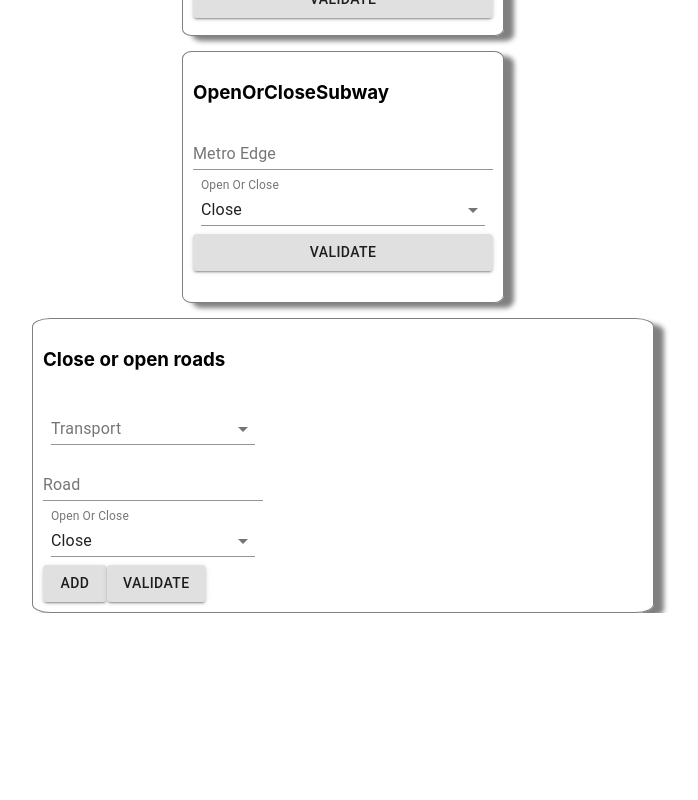
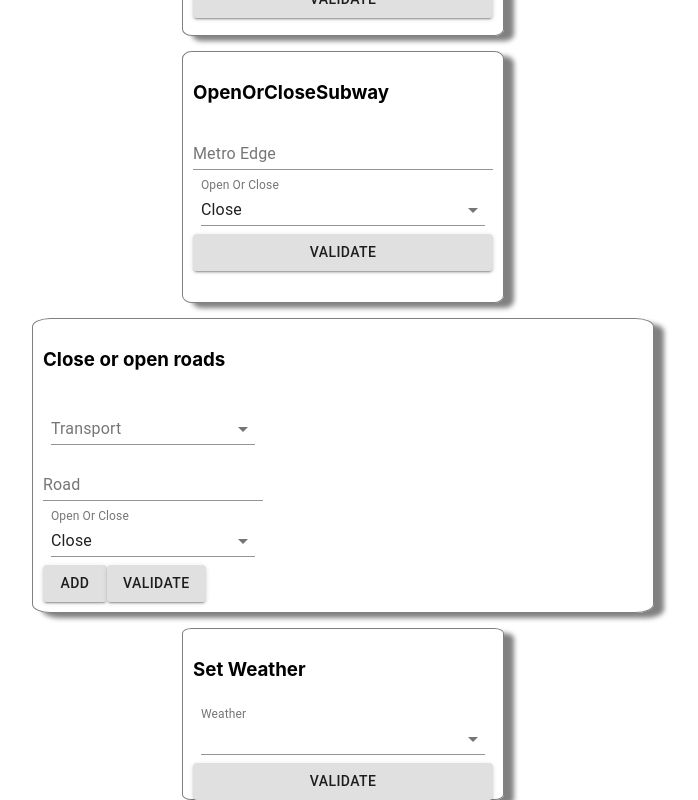
Before and after one commit to Degatien/HACKATHON-2020-RENAULT, a React (Create React App) app in the folder gm/: page / in a window 1280 px wide. Shown: the part 635-1435 px from the top of the page, without its empty margins (297-995 px from the left). Before the commit the page ends 1248 px from the top, so only its background shows below. Built offline with nearby package versions, Linux system fonts and the light colour scheme; what mqtt would draw is missing.

Commit message:
[GM] add change weather

```diff
--- a/gm/src/App.js
+++ b/gm/src/App.js
@@ -6,6 +6,7 @@ import ChangeTrafficCondition from "./Components/ChangeTrafficCondition";
 import mqttClient from "./api/mqttClient";
 import OpenOrCloseSubway from "./Components/OpenOrCloseSubway";
 import CloseOrOpenRoad from "./Components/CloseOrOpenRoad";
+import ChangeWeather from './Components/ChangeWeather'
 function App() {
   return (
     <div
@@ -25,6 +26,8 @@ function App() {
         updateMetroLine={mqttClient.updateMetroLine.bind(mqttClient)}
       />
       <CloseOrOpenRoad updateRoads={mqttClient.updateRoads.bind(mqttClient)} />
+      <ChangeWeather/>
+
     </div>
   );
 }
--- /dev/null
+++ b/gm/src/Components/ChangeWeather.js
@@ -0,0 +1,67 @@
+import React from "react";
+import { makeStyles } from "@material-ui/core/styles";
+import InputLabel from "@material-ui/core/InputLabel";
+import MenuItem from "@material-ui/core/MenuItem";
+import FormControl from "@material-ui/core/FormControl";
+import Select from "@material-ui/core/Select";
+import { TextField, Button } from "@material-ui/core";
+
+const useStyles = makeStyles(theme => ({
+  formControl: {
+    margin: theme.spacing(1),
+    minWidth: 120
+  },
+  selectEmpty: {
+    marginTop: theme.spacing(2)
+  }
+}));
+
+export default function OpenOrCloseSubway(props) {
+  const classes = useStyles();
+  const [weather, setWeather] = React.useState("close");
+
+  const handleChangeWeather= event => {
+    setWeather(event.target.value);
+  };
+
+
+
+  return (
+    <div
+      style={{
+        width: 300,
+        height: 150,
+        padding:10,
+        marginTop:'15px',
+        marginRight: 'auto',
+        marginLeft:'auto',
+        display: "flex",
+        flexDirection: "column",
+        borderRadius: "3%",
+        border: "1px solid grey",
+        boxShadow: "10px 5px 5px grey"
+      }}
+    >
+      <h3> Set Weather</h3>
+
+
+      <FormControl className={classes.formControl}>
+        <InputLabel id="demo-simple-select-label">Weather</InputLabel>
+        <Select
+          labelId="demo-simple-select-label"
+          id="demo-simple-select"
+          value={weather}
+          onChange={handleChangeWeather}
+        >
+          <MenuItem value={"snow"}>Snow</MenuItem>
+          <MenuItem value={"rain"}>Rain</MenuItem>
+          <MenuItem value={"heat wave"}>Heat wave</MenuItem>
+          <MenuItem value={"normal"}>Normal</MenuItem>
+        </Select>
+      </FormControl>
+      <Button variant="contained" >
+        Validate
+      </Button>
+    </div>
+  );
+}
```
